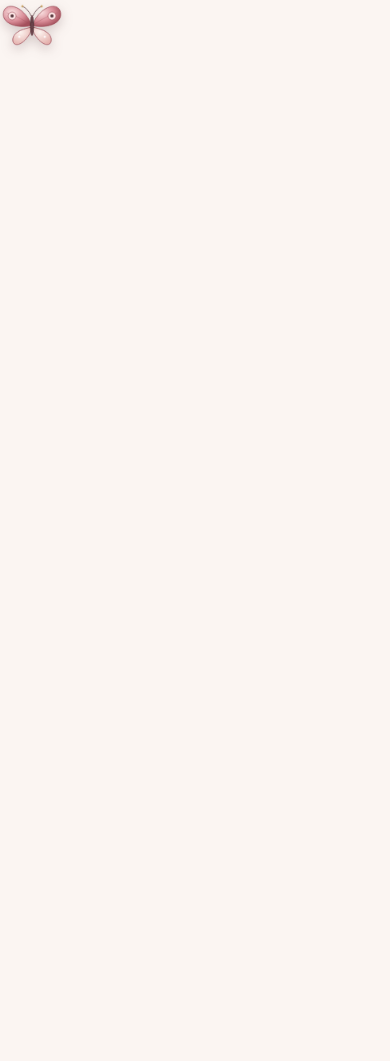
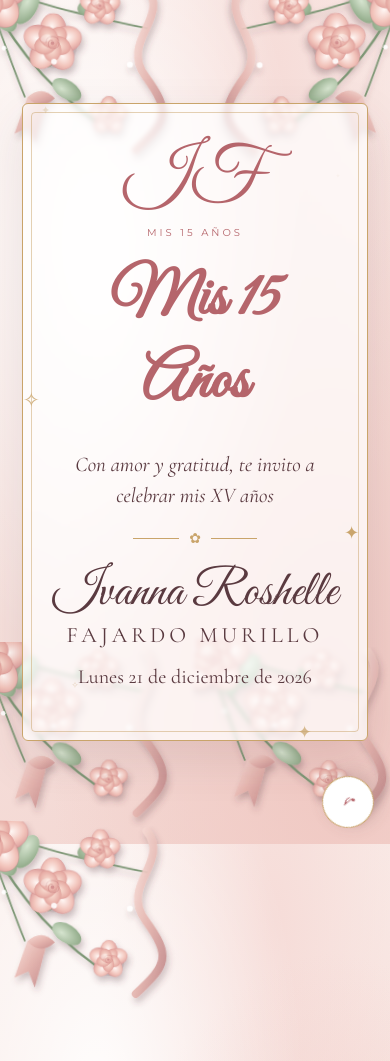
Before and after one commit to rockgaidencmd/invitacion, a plain HTML site: page index.html in a window 390 px wide. Shown: the top 1061 px of the page. Drawn offline with nearby package versions, Linux system fonts and the light colour scheme.

Commit message:
Corrige bloque de música de fondo que había quedado mal ubicado
Co-Authored-By: Claude Haiku 5.5 <noreply@anthropic.com>
Claude-Session: https://claude.ai/code/session_01Xh9egdSAW8fcgMNYVn4gmS

```diff
--- a/index.html
+++ b/index.html
@@ -601,6 +601,155 @@ const INVITACION = {
   whatsappNumero: "593995460306",         // Número con código de país, sin + ni espacios
   mensajeWhatsapp: "Hola, confirmo mi asistencia a los XV años de Ivanna Roshelle",
 
+  // Música de fondo (archivo .mp3 subido al mismo repositorio, ej: "musica.mp3")
+  musicaUrl: "musica.mp3",
+
+  // Colores (formato hexadecimal)
+  colores: {
+    fondo: "#fbf5f2",
+    rosa: "#d9a0a0",
+    rosaIntenso: "#b5656b",
+    dorado: "#c9a46a",
+    texto: "#5a3a40"
+  },
+
+  // Invitado personalizado: si el enlace termina en ?invitado=Nombre, lo muestra
+  mostrarInvitado: true
+};
+/* ===================================================================== */
+
+// ---------- Lógica (no necesitas editar esta parte) ----------
+document.addEventListener("DOMContentLoaded", function () {
+  const c = INVITACION;
+  const root = document.documentElement.style;
+  root.setProperty("--fondo", c.colores.fondo);
+  root.setProperty("--rosa", c.colores.rosa);
+  root.setProperty("--rosa-intenso", c.colores.rosaIntenso);
+  root.setProperty("--dorado", c.colores.dorado);
+  root.setProperty("--texto", c.colores.texto);
+
+  const $ = (id) => document.getElementById(id);
+  const mostrarTexto = (id, valor) => {
+    const el = $(id);
+    if (!el) return;
+    if (!valor) el.classList.add("oculto");
+    else el.textContent = valor;
+  };
+
+  // Monograma
+  mostrarTexto("monograma", c.monograma);
+
+  mostrarTexto("tipo", c.tipoEvento);
+  mostrarTexto("intro", c.textoIntro);
+  mostrarTexto("nombre", c.nombre);
+  // Letra por letra para la animación de entrada
+  if (c.nombre) {
+    const elNombre = $("nombre");
+    elNombre.textContent = "";
+    [...c.nombre].forEach((ch, i) => {
+      const s = document.createElement("span");
+      s.className = "letra";
+      s.style.setProperty("--i", i);
+      s.textContent = ch === " " ? " " : ch;
+      elNombre.appendChild(s);
+    });
+  }
+  mostrarTexto("apellidos", c.apellidos);
+  mostrarTexto("fechaTextoPortada", c.fechaTexto);
+  mostrarTexto("fechaTexto", c.fechaTexto);
+  mostrarTexto("horaTexto", c.horaTexto);
+  mostrarTexto("textoPadres", c.padres ? c.textoPadres : "");
+  mostrarTexto("padres", c.padres);
+  mostrarTexto("lugar", c.lugar);
+  mostrarTexto("direccion", c.direccion);
+  mostrarTexto("codigoVestimenta", c.codigoVestimenta ? "Código de vestimenta: " + c.codigoVestimenta : "");
+  mostrarTexto("fechaLimite", c.fechaLimiteConfirmacion);
+
+  // Invitado personalizado
+  const params = new URLSearchParams(window.location.search);
+  const invitado = params.get("invitado");
+  if (c.mostrarInvitado && invitado) {
+    $("invitado").textContent = "Querido(a) " + invitado;
+  } else {
+    $("invitado").classList.add("oculto");
+  }
+
+  // Cuenta regresiva
+  if (c.fecha) {
+    const destino = new Date(c.fecha).getTime();
+    const actualizar = () => {
+      const diff = destino - Date.now();
+      if (diff <= 0) {
+        $("cuenta").innerHTML = "<p class='texto-italica'>¡Llegó el gran día!</p>";
+        return;
+      }
+      $("dias").textContent = String(Math.floor(diff / 86400000)).padStart(2, "0");
+      $("horas").textContent = String(Math.floor(diff / 3600000) % 24).padStart(2, "0");
+      $("minutos").textContent = String(Math.floor(diff / 60000) % 60).padStart(2, "0");
+      $("segundos").textContent = String(Math.floor(diff / 1000) % 60).padStart(2, "0");
+    };
+    actualizar();
+    setInterval(actualizar, 1000);
+  } else {
+    $("cuenta").classList.add("oculto");
+  }
+
+  // QR y enlaces de ubicación y WhatsApp
+  const urlUbicacion = c.ubicacionUrl ||
+    (c.lugar && !c.lugar.toLowerCase().includes("por confirmar")
+      ? "https://www.google.com/maps/search/?api=1&query=" + encodeURIComponent([c.lugar, c.direccion].filter(Boolean).join(", "))
+      : "");
+  const urlWhatsapp = c.whatsappNumero
+    ? "https://wa.me/" + c.whatsappNumero + "?text=" + encodeURIComponent(c.mensajeWhatsapp)
+    : "";
+
+  function pintarQR(canvasId, pendienteId, texto) {
+    const canvas = $(canvasId);
+    const pendiente = $(pendienteId);
+    if (!texto) {
+      canvas.classList.add("oculto");
+      pendiente.classList.remove("oculto");
+      return;
+    }
+    pendiente.classList.add("oculto");
+    canvas.classList.remove("oculto");
+  }
+  pintarQR("qrUbicacion", "qrUbicacionPendiente", urlUbicacion);
+  pintarQR("qrWhatsapp", "qrWhatsappPendiente", urlWhatsapp);
+  if (urlUbicacion) $("btnMapa").href = urlUbicacion; else $("btnMapa").classList.add("oculto");
+
+  // Formulario de confirmación: arma el mensaje y lo envía por WhatsApp
+  const selAdultos = $("fAdultos");
+  const selNinos = $("fNinos");
+  for (let i = 1; i <= 10; i++) selAdultos.add(new Option(i, i));
+  for (let i = 0; i <= 10; i++) selNinos.add(new Option(i, i));
+
+  const mostrarNumeros = () => {
+    const si = document.querySelector('input[name="asiste"][value="si"]').checked;
+    $("camposPersonas").classList.toggle("oculto", !si);
+  };
+  document.querySelectorAll('input[name="asiste"]').forEach(r => r.addEventListener("change", mostrarNumeros));
+  mostrarNumeros();
+
+  if (!urlWhatsapp) {
+    $("btnEnviar").disabled = true;
+    $("fError").textContent = "Formulario pendiente de configurar.";
+  }
+
+  $("btnEnviar").addEventListener("click", function () {
+    const nombre = $("fNombre").value.trim();
+    const eleccion = document.querySelector('input[name="asiste"]:checked');
+    if (!nombre) { $("fError").textContent = "Por favor escribe tu nombre."; return; }
+    if (!eleccion) { $("fError").textContent = "Por favor elige si podrás asistir."; return; }
+    const asiste = eleccion.value === "si";
+    let msg = c.mensajeWhatsapp + "\n\nNombre: " + nombre + "\nAsistencia: " + (asiste ? "Sí, ahí estaremos" : "No podré asistir");
+    if (asiste) {
+      msg += "\nAdultos: " + selAdultos.value + "\nNiños: " + selNinos.value;
+    }
+    $("fError").textContent = "";
+    window.open("https://wa.me/" + c.whatsappNumero + "?text=" + encodeURIComponent(msg), "_blank", "noopener");
+  });
+
   // Música de fondo: intenta sonar al abrir; si el navegador lo bloquea, suena con el primer toque
   if (c.musicaUrl) {
     const audio = $("musica");
```
